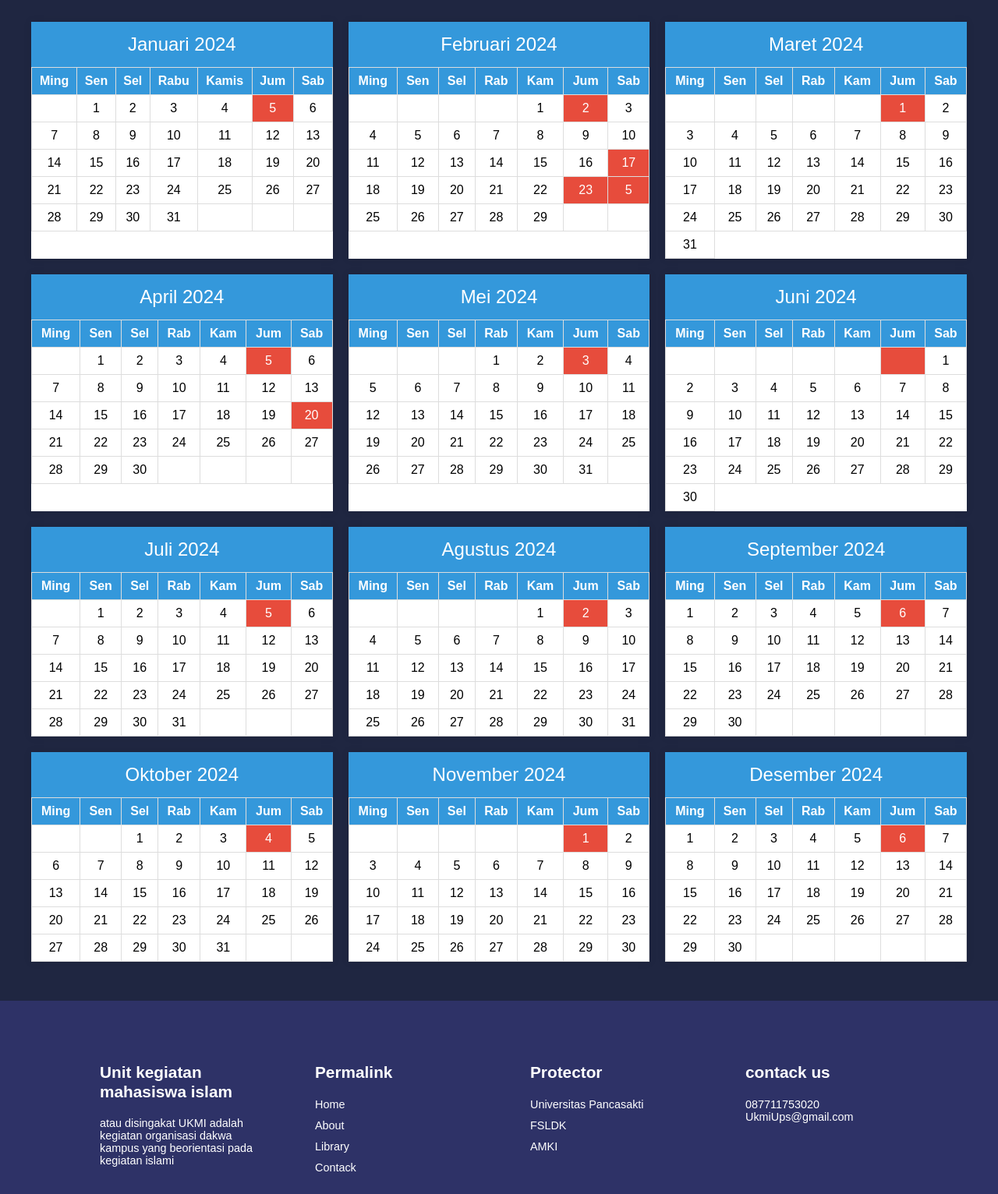
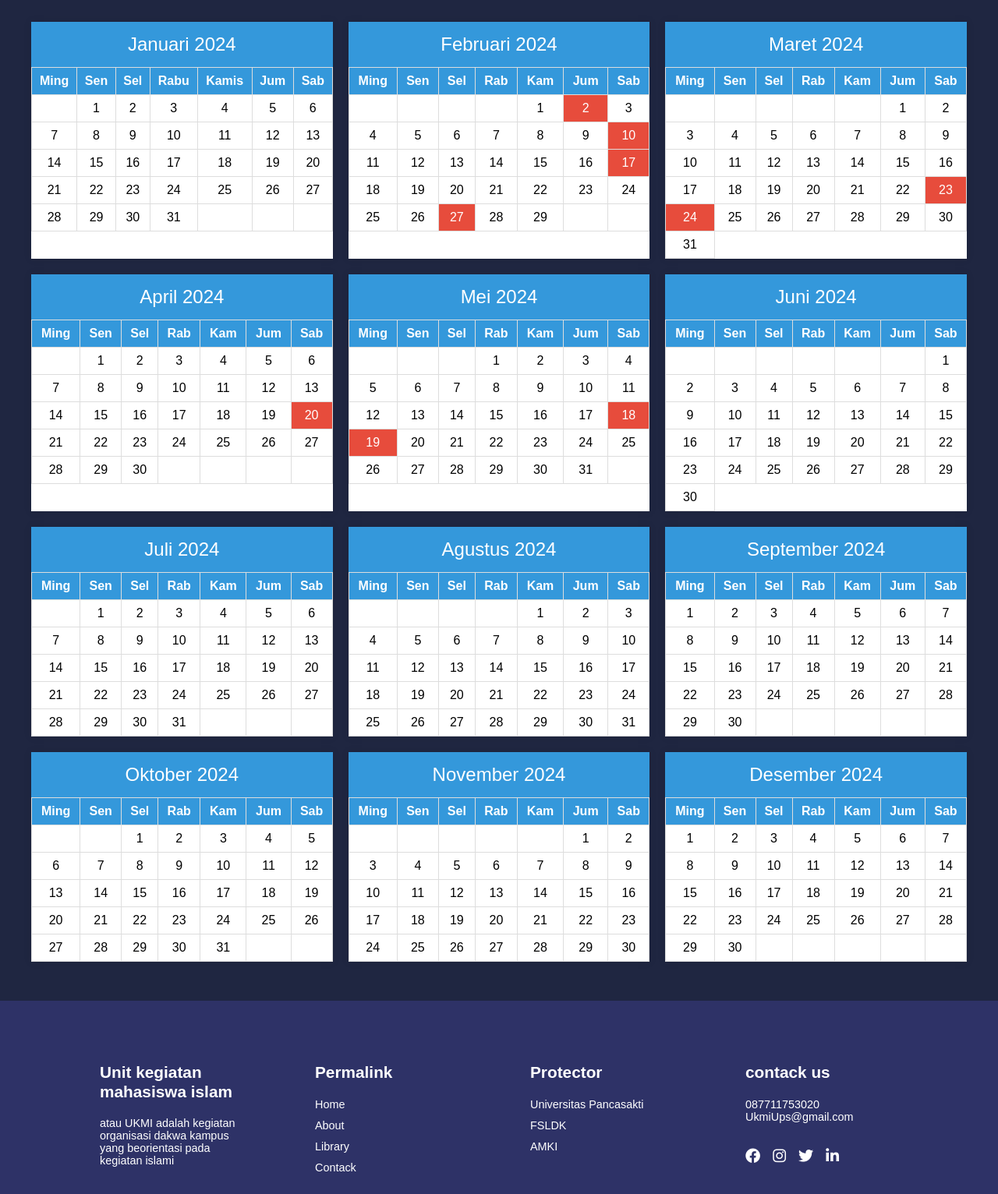
Before and after one commit to mwidiy/ukmi, a plain HTML site: page sub/kalender.html in a window 1280 px wide. Shown: the part 220-1752 px from the top of the page at 78% size. Drawn offline with Linux system fonts and the light colour scheme.

Commit message:
memperbaiki masalah di kalender

```diff
--- a/css/index.css
+++ b/css/index.css
@@ -221,7 +221,7 @@ header {
 
 .categories_right {
     display: grid;
-    grid-template-columns: repeat(3, 1fr);
+    grid-template-columns: repeat(2, 1fr);
     gap: 1.2rem;
 }
 
--- a/sub/css/kelender.css
+++ b/sub/css/kelender.css
@@ -83,6 +83,7 @@ td:hover {
   border-radius: 5px;
   opacity: 0;
   transition: opacity 0.3s ease, transform 0.3s ease;
+  z-index: 1;
 }
 
 /* Media query untuk tablet */
--- a/sub/kalender.html
+++ b/sub/kalender.html
@@ -7,10 +7,14 @@
     <title>Document</title>
     <link rel="stylesheet" href="./css/kelender.css">
     <link rel="stylesheet" href="../css/index.css">
+
+    <!-- font awesome -->
+    <link rel="stylesheet" href="https://cdnjs.cloudflare.com/ajax/libs/font-awesome/6.2.1/css/all.min.css">
 </head>
 <body>
 
 
+    <!-- =================== NAVBAR =================== -->
     <nav>
         <div class="container nav_container">
             <a href="index.html" class="nav-logo"><h4>UKMI</h4></a>
@@ -19,12 +23,13 @@
                 <li><a href="../index.html">Home</a></li>
                 <li><a href="../about.html">About</a></li>
                 <li><a href="../courses.html">Library</a></li>
-                <li><a href="../contact.html">Contack</a></li>
+                <li><a href="../about.html">Contack</a></li>
             </ul>
             <button id="open-menu-btn"><i class="fa fa-bars"></i></button>
             <button id="close-menu-btn"><i class="fa fa-xmark"></i></button>
         </div>
     </nav>
+    <!-- =================== END NAVBAR =================== -->
 
     <h2 class="kalender-heading">Kalender Kerja</h2>
     <div class="calendar-container">
@@ -49,7 +54,7 @@
                       <td>2</td>
                       <td>3</td>
                       <td>4</td>
-                      <td class="event">5 <span class="event-info">Hari Libur</span></td>
+                      <td>5</td>
                       <td>6</td>
                   </tr>
                   <tr>
@@ -123,7 +128,7 @@
                       <td>7</td>
                       <td>8</td>
                       <td>9</td>
-                      <td>10</td>
+                      <td class="event">10 <span class="event-info">isra miraj</span></td>
                   </tr>
                   <tr>
                       <td>11</td>
@@ -140,13 +145,13 @@
                       <td>20</td>
                       <td>21</td>
                       <td>22</td>
-                      <td class="event">23 <span class="event-info">opera 2</span></td>
-                      <td class="event">5 <span class="event-info">opera 2</span></td>
+                      <td>23</td>
+                      <td>24</td>
                   </tr>
                   <tr>
                       <td>25</td>
                       <td>26</td>
-                      <td>27</td>
+                      <td class="event">27 <span class="event-info">forsila</span></td>
                       <td>28</td>
                       <td>29</td>
                       <td></td>
@@ -177,7 +182,7 @@
                     <td></td>
                     <td></td>
                     <td></td>
-                    <td class="event">1 <span class="event-info">Hari Libur</span></td>
+                    <td>1</td>
                     <td>2</td>
                 </tr>
                 <tr>
@@ -205,10 +210,10 @@
                     <td>20</td>
                     <td>21</td>
                     <td>22</td>
-                    <td>23</td>
+                    <td class="event">23 <span class="event-info">opera 2</span></td>
                 </tr>
                 <tr>
-                    <td>24</td>
+                    <td class="event">24 <span class="event-info">opera 2</span></td>
                     <td>25</td>
                     <td>26</td>
                     <td>27</td>
@@ -244,7 +249,7 @@
                   <td>2</td>
                   <td>3</td>
                   <td>4</td>
-                  <td class="event">5 <span class="event-info">Hari Libur</span></td>
+                  <td>5</td>
                   <td>6</td>
               </tr>
               <tr>
@@ -308,7 +313,7 @@
                 <td></td>
                 <td>1</td>
                 <td>2</td>
-                <td class="event">3 <span class="event-info">Hari Libur</span></td>
+                <td>3</td>
                 <td>4</td>
             </tr>
             <tr>
@@ -327,10 +332,10 @@
                 <td>15</td>
                 <td>16</td>
                 <td>17</td>
-                <td>18</td>
+                <td class="event">18 <span class="event-info">opera 3</span></td>
             </tr>
             <tr>
-                <td>19</td>
+                <td class="event">19 <span class="event-info">opera 3</span></td>
                 <td>20</td>
                 <td>21</td>
                 <td>22</td>
@@ -372,7 +377,7 @@
                 <td></td>
                 <td></td>
                 <td></td>
-                <td class="event"> <span class="event-info">Hari Libur</span></td>
+                <td></td>
                 <td>1</td>
             </tr>
             <tr>
@@ -439,7 +444,7 @@
                 <td>2</td>
                 <td>3</td>
                 <td>4</td>
-                <td class="event">5 <span class="event-info">Hari Libur</span></td>
+                <td>5</td>
                 <td>6</td>
             </tr>
             <tr>
@@ -504,7 +509,7 @@
                 <td></td>
                 <td></td>
                 <td>1</td>
-                <td class="event">2 <span class="event-info">Hari Libur</span></td>
+                <td>2</td>
                 <td>3</td>
             </tr>
             <tr>
@@ -568,7 +573,7 @@
                 <td>3</td>
                 <td>4</td>
                 <td>5</td>
-                <td class="event">6 <span class="event-info">Hari Libur</span></td>
+                <td>6</td>
                 <td>7</td>
             </tr>
             <tr>
@@ -632,7 +637,7 @@
                 <td>1</td>
                 <td>2</td>
                 <td>3</td>
-                <td class="event">4 <span class="event-info">Hari Libur</span></td>
+                <td>4</td>
                 <td>5</td>
             </tr>
             <tr>
@@ -696,7 +701,7 @@
                 <td></td>
                 <td></td>
                 <td></td>
-                <td class="event">1 <span class="event-info">Hari Libur</span></td>
+                <td>1</td>
                 <td>2</td>
             </tr>
             <tr>
@@ -760,7 +765,7 @@
                 <td>3</td>
                 <td>4</td>
                 <td>5</td>
-                <td class="event">6 <span class="event-info">Hari Libur</span></td>
+                <td>6</td>
                 <td>7</td>
             </tr>
             <tr>
@@ -810,7 +815,7 @@
         <div class="container footer_container">
             <div class="footer_1">
                 <a href="" class="permalink"><h4>Unit kegiatan mahasiswa islam</h4></a>
-                <p>atau disingakat UKMI adalah kegiatan organisasi dakwa kampus yang beorientasi pada kegiatan islami</p>
+                <p>atau UKMI adalah kegiatan organisasi dakwa kampus yang beorientasi pada kegiatan islami</p>
             </div>
 
             <div class="footer_2">
```
Also changed, not shown: index.html (+4 -4 lines), sub/dokumentasi.html (+3 -0 lines).
